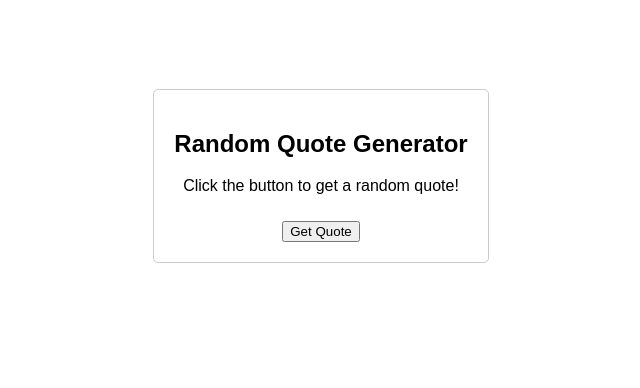
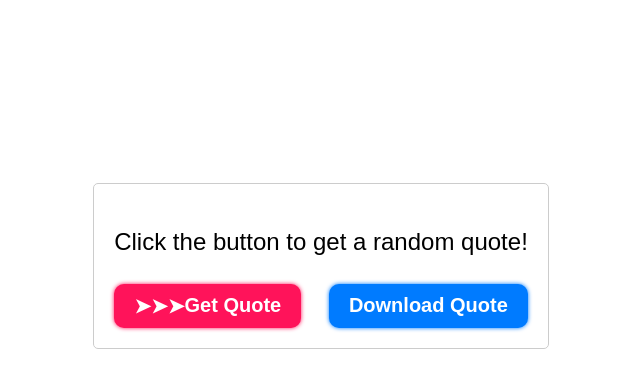
Before and after one commit to Hackmacha007/Quote-Genarator-, a plain HTML site: page index.html in a window 1280 px wide. Shown: the part 224-612 px from the top of the page, without its empty margins (319-959 px from the left). Drawn offline with Linux system fonts and the light colour scheme; no server answers.

Commit message:
Update index.html

```diff
--- a/index.html
+++ b/index.html
@@ -13,11 +13,18 @@
             padding: 0;
             height: 100vh;
             display: flex;
+            flex-direction: column; /* Updated to column layout */
             align-items: center;
             justify-content: center;
+            transition: background 0.5s;
             background-size: cover;
             background-position: center;
-            transition: background 0.5s;
+        }
+
+        #header {
+            margin-bottom: 20px;
+            font-size: 32px;
+            color: #ffffff;
         }
 
         #quote-container {
@@ -25,32 +32,93 @@
             padding: 20px;
             border: 1px solid #ccc;
             border-radius: 5px;
-            background-color: rgba(255, 255, 255, 0.8);
+            backdrop-filter: blur(10px); /* Add blur effect */
+            background-color: rgba(255, 255, 255, 0.3); /* Adjust the transparency */
+            background-size: cover;
+            background-position: center;
         }
 
         #quote-text {
             margin-bottom: 10px;
+            font-size: 24px; /* Adjust the font size as needed */
         }
 
         #quote-author {
             font-style: italic;
+            font-size: 18px; /* Adjust the font size as needed */
         }
 
-        #quote-button {
+        .btn-container {
+            display: flex;
+            justify-content: space-between; /* Add space between buttons */
+        }
+
+        .btn-content,
+        .btn-download {
+            /* Common button styles */
+            display: flex;
+            align-items: center;
+            padding: 10px 20px;
+            text-decoration: none;
+            font-family: 'Poppins', sans-serif;
+            font-weight: 600;
+            font-size: 20px; /* Adjust the font size as needed */
+            border-radius: 10px;
             margin-top: 10px;
             cursor: pointer;
+            transition: background 0.5s;
+        }
+
+        .btn-content {
+            /* Your existing styles for the main button */
+            color: #ffffff;
+            background: #ff135a;
+            box-shadow: 0 0 0.2em 0 #ff135a;
+            margin-right: 10px;
+        }
+
+        .btn-download {
+            /* New styles for the download button */
+            color: #ffffff;
+            background: #007bff; /* Change color as needed */
+            box-shadow: 0 0 0.2em 0 #007bff;
+        }
+
+        .btn-content:hover,
+        .btn-download:hover,
+        .btn-content:focus,
+        .btn-download:focus {
+            background: #ff145b; /* Change color as needed */
+        }
+
+        /* Hide buttons in downloaded image */
+        .hidden {
+            display: none;
         }
     </style>
 </head>
 
 <body>
+    <div id="header">
+        <h1>Random Quote Generator</h1>
+    </div>
     <div id="quote-container">
-        <h2>Random Quote Generator</h2>
         <p id="quote-text">Click the button to get a random quote!</p>
         <p id="quote-author"></p>
-        <button id="quote-button" onclick="getRandomQuote()">Get Quote</button>
+        <div class="btn-container">
+            <a href="#" class="btn-content" onclick="getRandomQuote()">
+                <span class="icon-arrow" id="arrow-icon-one">➤</span>
+                <span class="icon-arrow" id="arrow-icon-two">➤</span>
+                <span class="icon-arrow" id="arrow-icon-three">➤</span>
+                Get Quote
+            </a>
+            <a href="#" class="btn-download" onclick="downloadQuote()">
+                Download Quote
+            </a>
+        </div>
     </div>
 
+    <script src="https://html2canvas.hertzen.com/dist/html2canvas.min.js"></script>
     <script>
         async function getRandomQuote() {
             try {
@@ -60,13 +128,57 @@
                 document.getElementById("quote-text").innerText = data.content;
                 document.getElementById("quote-author").innerText = data.author;
 
-                // Change background image with a random image from Lorem Picsum
-                const randomImageNumber = Math.floor(Math.random() * 1000) + 1;
-                const imageUrl = `https://picsum.photos/1920/1080?random=${randomImageNumber}`;
-                document.body.style.backgroundImage = `url('${imageUrl}')`;
+                // Reset background to default gradient
+                document.body.style.backgroundImage = 'none';
             } catch (error) {
                 console.error("Error fetching quote:", error);
             }
+        }
+
+        function getRandomGradient() {
+            // Generate a random gradient color
+            const randomColor1 = getRandomColor();
+            const randomColor2 = getRandomColor();
+
+            return `linear-gradient(to bottom, ${randomColor1}, ${randomColor2})`;
+        }
+
+        function getRandomColor() {
+            // Generate a random color in hexadecimal format
+            return '#' + Math.floor(Math.random() * 16777215).toString(16);
+        }
+
+        function getRandomImage() {
+            // Change background image with a random image from Lorem Picsum
+            const randomImageNumber = Math.floor(Math.random() * 1000) + 1;
+            const imageUrl = `https://picsum.photos/1920/1080?random=${randomImageNumber}`;
+            document.body.style.backgroundImage = `url('${imageUrl}')`;
+        }
+
+        function downloadQuote() {
+            // Hide buttons before capturing the image
+            document.querySelector('.btn-container').classList.add('hidden');
+
+            // Apply a random gradient background to the quote container
+            document.getElementById("quote-container").style.background = getRandomGradient();
+
+            html2canvas(document.body).then(function (canvas) {
+                var link = document.createElement("a");
+                document.body.appendChild(link);
+                link.download = "quote_image.jpg";
+                link.href = canvas.toDataURL("image/jpeg");
+                link.target = '_blank';
+                link.click();
+
+                // Apply a random image to the body after capturing the image
+                getRandomImage();
+
+                // Show buttons again after capturing the image
+                document.querySelector('.btn-container').classList.remove('hidden');
+
+                // Reset to the default gradient background
+                document.getElementById("quote-container").style.background = 'linear-gradient(to bottom, #4c4c4c, #595959)';
+            });
         }
 
         // Initial quote and background image on page load
```
